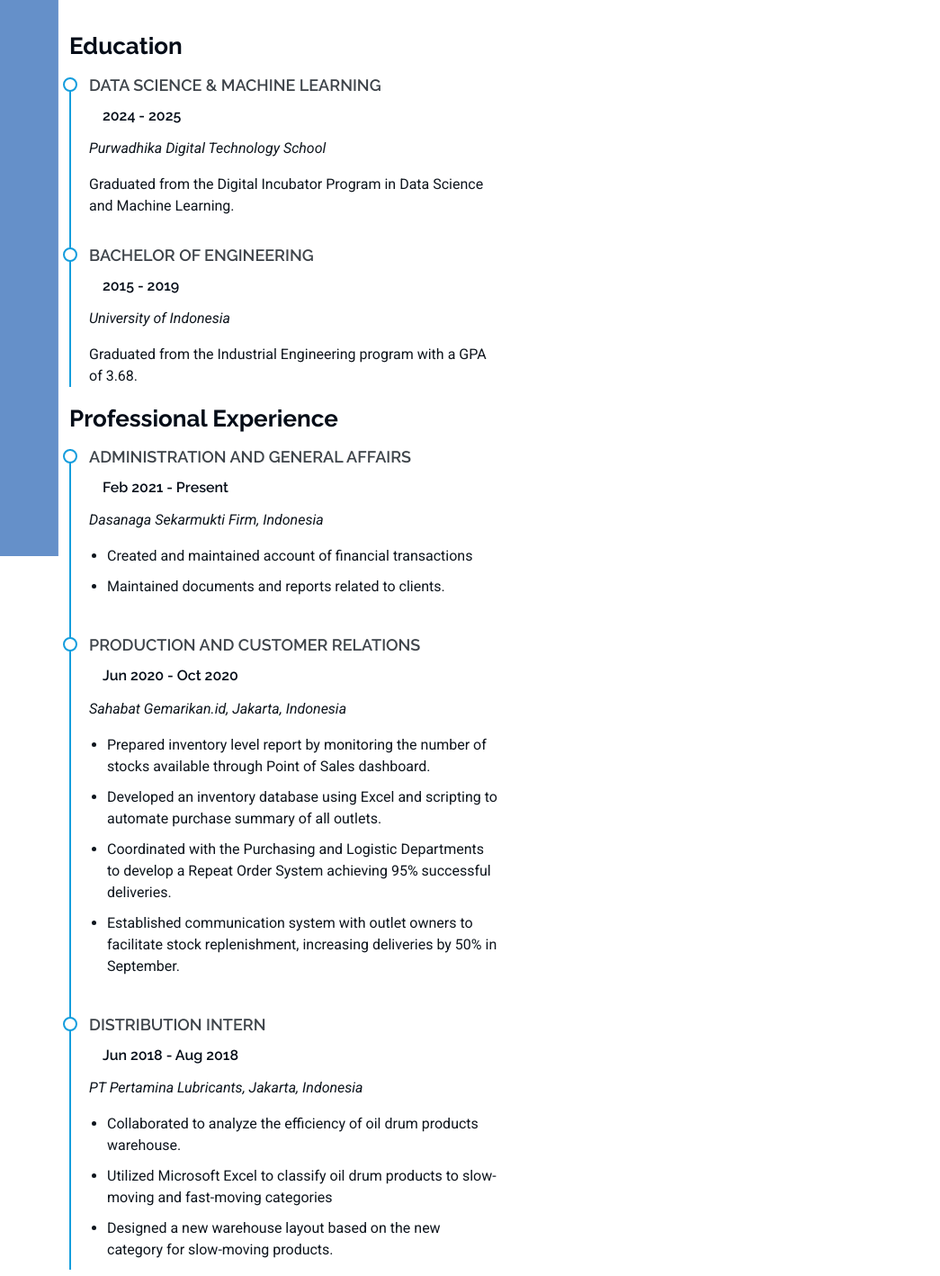
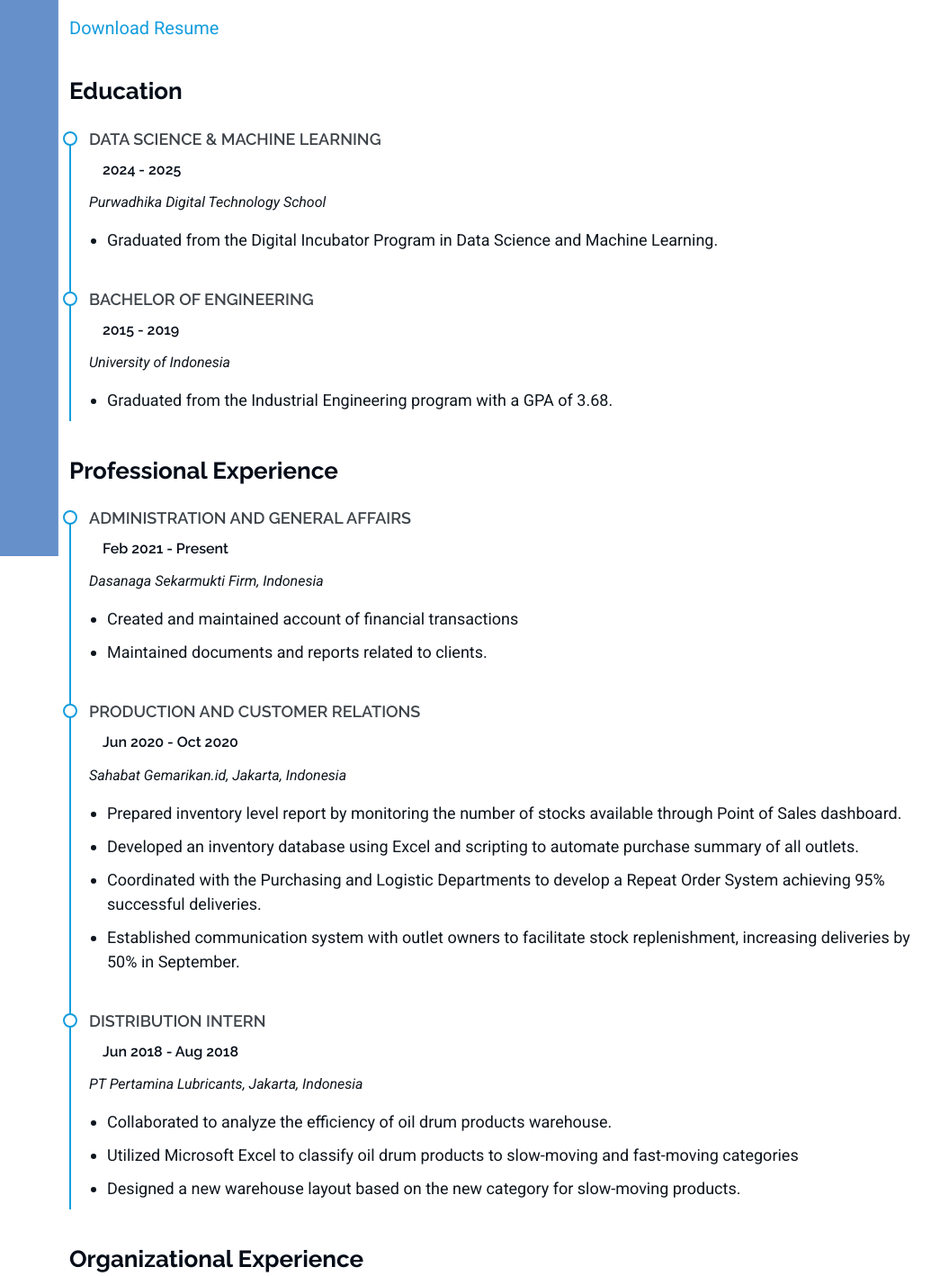
Before and after one commit to sekarsw/sekarsw.github.io, a plain HTML site: page resume.html in a window 1280 px wide. Shown: the part 182-1600 px from the top of the page at 90% size, 235-1280 px from the left. Drawn offline with Linux system fonts and the light colour scheme.

Commit message:
update css

```diff
--- a/assets/css/main.css
+++ b/assets/css/main.css
@@ -649,6 +649,9 @@ section,
   line-height: 0;
 }
 
+.about p {
+  font-size: 20px;
+}
 /*--------------------------------------------------------------
 # Stats Section
 --------------------------------------------------------------*/
@@ -726,8 +729,8 @@ section,
   color: var(--heading-color);
   font-size: 26px;
   font-weight: 700;
-  margin-top: 20px;
-  margin-bottom: 20px;
+  margin-top: 40px;
+  margin-bottom: 30px;
 }
 
 .resume .resume-item {
@@ -760,6 +763,7 @@ section,
 
 .resume .resume-item ul li {
   padding-bottom: 10px;
+  font-size: 18px;
 }
 
 .resume .resume-item:last-child {
@@ -778,6 +782,11 @@ section,
   border: 2px solid var(--accent-color);
 }
 
+.resume-link {
+  padding-top: 0px;
+  margin-top: 0px;
+  font-size: 20px;
+}
 /*--------------------------------------------------------------
 # Portfolio Section
 --------------------------------------------------------------*/
@@ -792,7 +801,7 @@ section,
   cursor: pointer;
   display: inline-block;
   padding: 0;
-  font-size: 14px;
+  font-size: 20px;
   font-weight: 400;
   margin: 0 10px;
   line-height: 1;
@@ -816,7 +825,7 @@ section,
 
 @media (max-width: 575px) {
   .portfolio .portfolio-filters li {
-    font-size: 14px;
+    font-size: 20px;
     margin: 0 5px;
   }
 }
@@ -856,7 +865,7 @@ section,
   display: inline-block;
   left: 0;
   right: 0;
-  font-size: 16px;
+  font-size: 20px;
   font-weight: 600;
   color: rgba(255, 255, 255, 0.8);
 }
@@ -889,6 +898,10 @@ section,
 
 .portfolio .portfolio-content:hover img {
   transform: scale(1.1);
+}
+
+.portfolio p {
+  font-size: 20px;
 }
 
 /*--------------------------------------------------------------
--- a/resume.html
+++ b/resume.html
@@ -79,29 +79,32 @@
       </div><!-- End Section Title -->
 
       <div class="container">
-
         <div class="">
-
-          <div class="col-lg-6" data-aos="fade-up" data-aos-delay="100">
+            <a class="resume-link" href="https://www.google.com">Download Resume</a>
+          <div class="" data-aos="fade-up" data-aos-delay="100">
 
             <h3 class="resume-title">Education</h3>
             <div class="resume-item">
               <h4>Data Science &amp; Machine Learning</h4>
               <h5>2024 - 2025 </h5>
               <p><em>Purwadhika Digital Technology School</em></p>
-              <p>Graduated from the Digital Incubator Program in Data Science and Machine Learning.</p>
+              <ul>
+                <li>Graduated from the Digital Incubator Program in Data Science and Machine Learning.</li>
+              </ul>
             </div><!-- Edn Resume Item -->
 
             <div class="resume-item">
               <h4>Bachelor of Engineering</h4>
               <h5>2015 - 2019</h5>
               <p><em>University of Indonesia</em></p>
-              <p>Graduated from the Industrial Engineering program with a GPA of 3.68.</p>
+              <ul>
+                <li>Graduated from the Industrial Engineering program with a GPA of 3.68.</li>
+              </ul>
             </div><!-- Edn Resume Item -->
 
           </div>
 
-          <div class="col-lg-6" data-aos="fade-up" data-aos-delay="200">
+          <div class="" data-aos="fade-up" data-aos-delay="200">
             <h3 class="resume-title">Professional Experience</h3>
             <div class="resume-item">
               <h4>Administration and General Affairs</h4>
@@ -137,7 +140,7 @@
               </div><!-- Edn Resume Item -->
           </div>
 
-          <div class="col-lg-6" data-aos="fade-up" data-aos-delay="200">
+          <div class="" data-aos="fade-up" data-aos-delay="200">
             <h3 class="resume-title">Organizational Experience</h3>
             <div class="resume-item">
               <h4>Vice General Secretary</h4>
```
